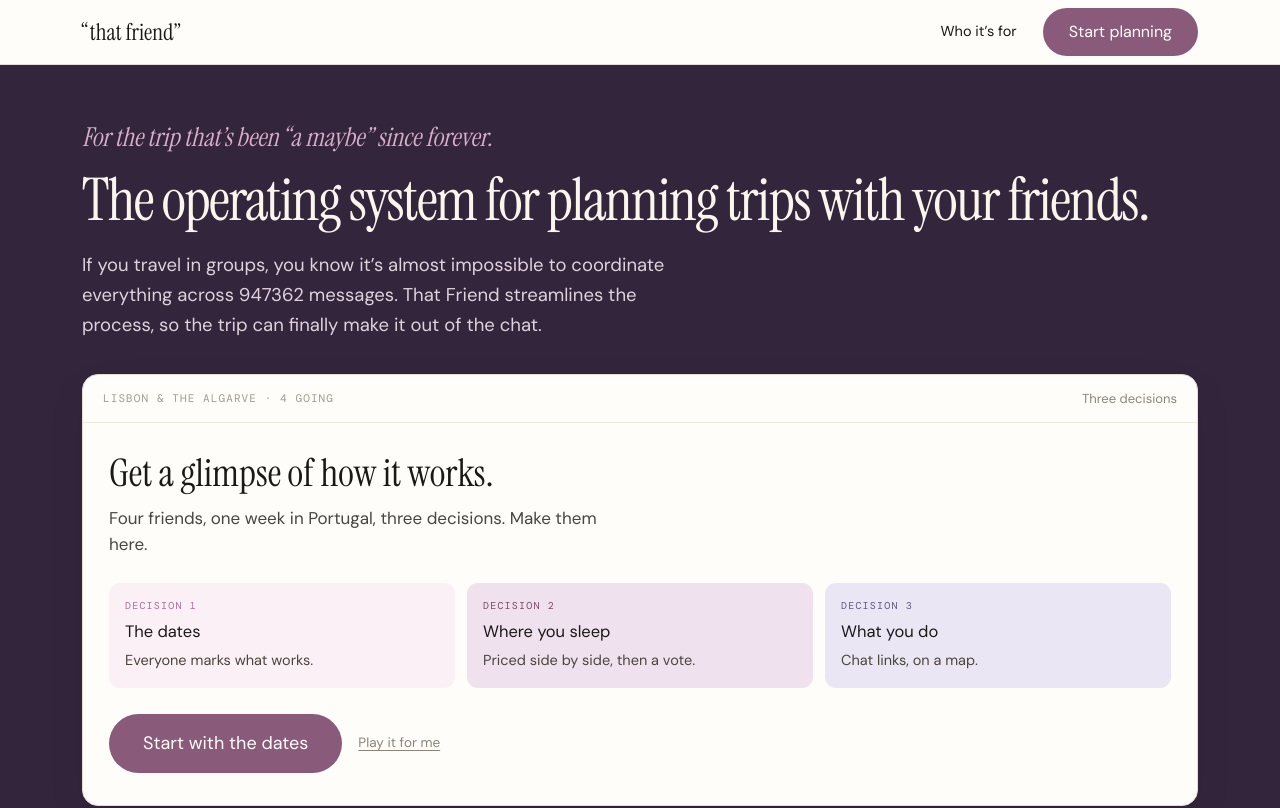
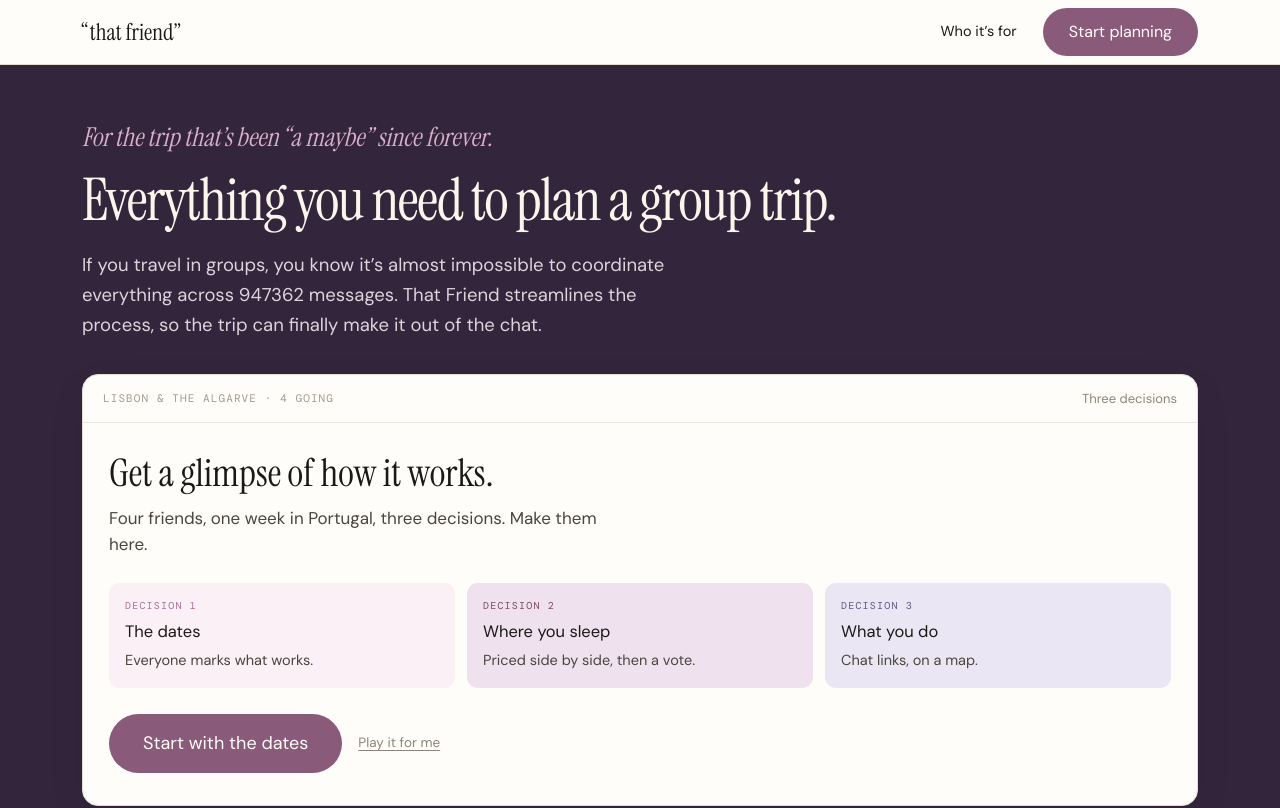
Before and after one commit to thatfriendai/thatfriend, a Next.js app: page / in a window 1280 px wide. Shown: the top 808 px of the page. Built offline with nearby package versions, Linux system fonts and the light colour scheme.

Commit message:
Update marketing homepage hero headline
Co-Authored-By: Claude Sonnet 5 <noreply@anthropic.com>

```diff
--- a/src/app/page.tsx
+++ b/src/app/page.tsx
@@ -69,7 +69,7 @@ export default function Home() {
               For the trip that&rsquo;s been &ldquo;a maybe&rdquo; since forever.
             </p>
             <h1 className="mb-5 text-[clamp(40px,4.6vw,60px)] leading-[1.02] font-display tracking-tight text-[#FBF6EC] text-balance">
-              The operating system for planning trips with your friends.
+              Everything you need to plan a group trip.
             </h1>
             <p className="max-w-[32em] text-[18.5px] leading-relaxed text-[#E0D2DC] text-pretty">
               If you travel in groups, you know it&rsquo;s almost impossible to
```
